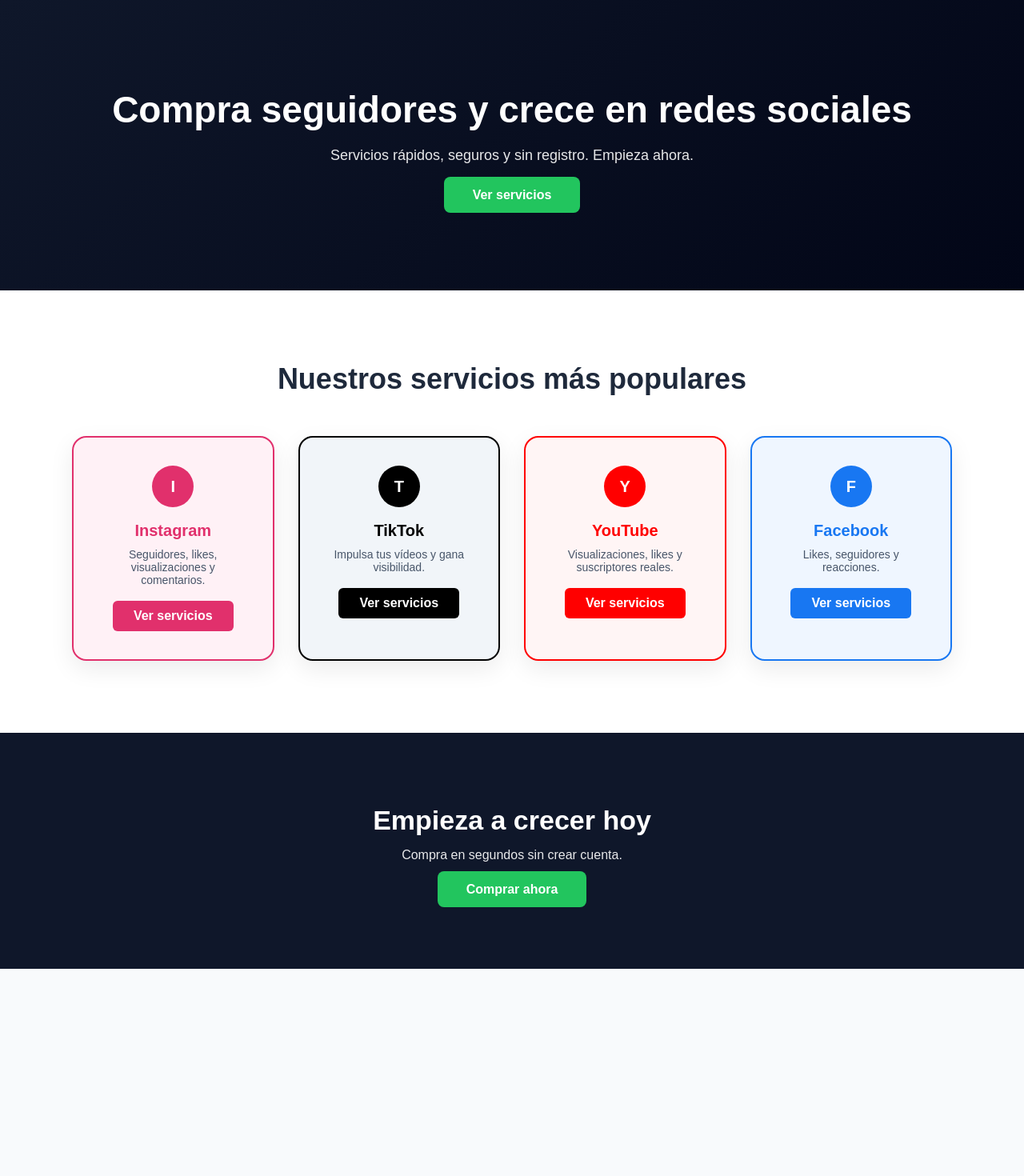
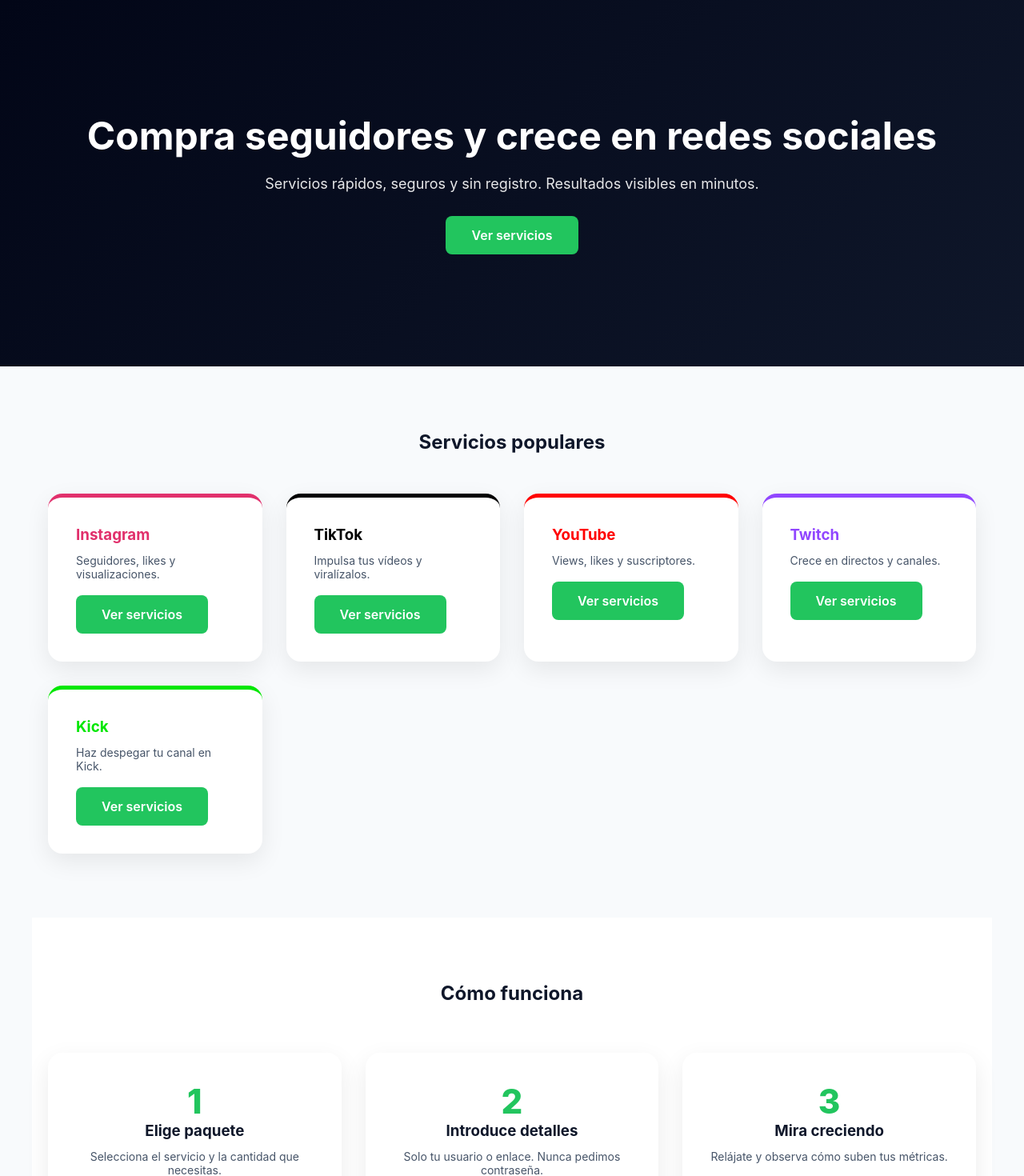
Before and after one commit to dotha115/SMMM, a Next.js app: page / in a window 1280 px wide. Shown: the top 1470 px of the page at 80% size. Before the commit the page ends 1211 px from the top, so only its background shows below. Built offline with nearby package versions, Linux system fonts and the light colour scheme.

Commit message:
Update page.js

```diff
--- a/app/page.js
+++ b/app/page.js
@@ -1,196 +1,92 @@
 export default function Home() {
   return (
-    <main style={page}>
-
+    <>
       {/* HERO */}
-      <section style={hero}>
-        <h1 style={heroTitle}>Compra seguidores y crece en redes sociales</h1>
-        <p style={heroText}>
-          Servicios rápidos, seguros y sin registro. Empieza ahora.
-        </p>
-        <a href="/services" style={heroBtn}>Ver servicios</a>
+      <section className="hero">
+        <h1>Compra seguidores y crece en redes sociales</h1>
+        <p>Servicios rápidos, seguros y sin registro. Resultados visibles en minutos.</p>
+        <a href="/services" className="btn btn-primary">Ver servicios</a>
       </section>
 
-      {/* SERVICES PREVIEW */}
-      <section style={section}>
-        <h2 style={h2}>Nuestros servicios más populares</h2>
+      {/* SERVICIOS */}
+      <section className="container">
+        <h2 style={{ textAlign: "center", marginBottom: 50 }}>Servicios populares</h2>
 
-        <div style={grid}>
-
-          <ServiceCard
-            title="Instagram"
-            color="#e1306c"
-            bg="#fff1f6"
-            desc="Seguidores, likes, visualizaciones y comentarios."
-          />
-
-          <ServiceCard
-            title="TikTok"
-            color="#000000"
-            bg="#f1f5f9"
-            desc="Impulsa tus vídeos y gana visibilidad."
-          />
-
-          <ServiceCard
-            title="YouTube"
-            color="#ff0000"
-            bg="#fff5f5"
-            desc="Visualizaciones, likes y suscriptores reales."
-          />
-
-          <ServiceCard
-            title="Facebook"
-            color="#1877f2"
-            bg="#eff6ff"
-            desc="Likes, seguidores y reacciones."
-          />
-
+        <div className="cards">
+          <ServiceCard title="Instagram" color="#e1306c" desc="Seguidores, likes y visualizaciones." />
+          <ServiceCard title="TikTok" color="#000000" desc="Impulsa tus vídeos y viralízalos." />
+          <ServiceCard title="YouTube" color="#ff0000" desc="Views, likes y suscriptores." />
+          <ServiceCard title="Twitch" color="#9146ff" desc="Crece en directos y canales." />
+          <ServiceCard title="Kick" color="#00e701" desc="Haz despegar tu canal en Kick." />
         </div>
       </section>
 
-      {/* CTA */}
-      <section style={cta}>
-        <h2 style={ctaTitle}>Empieza a crecer hoy</h2>
-        <p style={ctaText}>
-          Compra en segundos sin crear cuenta.
-        </p>
-        <a href="/services" style={ctaBtn}>Comprar ahora</a>
+      {/* COMO FUNCIONA */}
+      <section className="container" style={{ background: "#ffffff" }}>
+        <h2 style={{ textAlign: "center", marginBottom: 60 }}>Cómo funciona</h2>
+
+        <div className="cards">
+          <Step number="1" title="Elige paquete" text="Selecciona el servicio y la cantidad que necesitas." />
+          <Step number="2" title="Introduce detalles" text="Solo tu usuario o enlace. Nunca pedimos contraseña." />
+          <Step number="3" title="Mira creciendo" text="Relájate y observa cómo suben tus métricas." />
+        </div>
       </section>
 
-    </main>
+      {/* POR QUE ELEGIRNOS */}
+      <section className="container">
+        <h2 style={{ textAlign: "center", marginBottom: 60 }}>Por qué elegirnos</h2>
+
+        <div className="cards">
+          <Benefit title="100% Seguro" text="Nunca pedimos contraseñas ni accesos." />
+          <Benefit title="Entrega rápida" text="Los pedidos empiezan en minutos." />
+          <Benefit title="Alta calidad" text="Perfiles premium y estables." />
+          <Benefit title="Soporte 24/7" text="Atención constante ante cualquier duda." />
+        </div>
+      </section>
+
+      {/* CTA FINAL */}
+      <section className="hero">
+        <h2>Empieza a crecer hoy mismo</h2>
+        <p>Compra en segundos. Sin registro. Sin complicaciones.</p>
+        <a href="/services" className="btn btn-primary">Comprar ahora</a>
+      </section>
+
+      {/* FOOTER */}
+      <footer className="footer">
+        © 2024 Social Boost Pro · Todos los derechos reservados<br />
+        <a href="#">Términos de servicio</a> · <a href="#">Política de privacidad</a>
+      </footer>
+    </>
   );
 }
 
 /* COMPONENTES */
 
-function ServiceCard({ title, desc, color, bg }) {
+function ServiceCard({ title, desc, color }) {
   return (
-    <div style={{ ...card, background: bg, borderColor: color }}>
-      <div style={{ ...icon, background: color }}>{title[0]}</div>
-      <h3 style={{ ...cardTitle, color }}>{title}</h3>
-      <p style={cardText}>{desc}</p>
-      <a href="/services" style={{ ...cardBtn, background: color }}>
-        Ver servicios
-      </a>
+    <div className="card" style={{ borderTop: `5px solid ${color}` }}>
+      <h3 style={{ color }}>{title}</h3>
+      <p>{desc}</p>
+      <a href="/services" className="btn btn-primary">Ver servicios</a>
     </div>
   );
 }
 
-/* ESTILOS */
+function Step({ number, title, text }) {
+  return (
+    <div className="card step">
+      <span>{number}</span>
+      <h3>{title}</h3>
+      <p>{text}</p>
+    </div>
+  );
+}
 
-const page = {
-  fontFamily: "Arial",
-  background: "#ffffff",
-  color: "#1e293b"
-};
-
-const hero = {
-  background: "linear-gradient(135deg,#0f172a,#020617)",
-  color: "#ffffff",
-  padding: "110px 20px",
-  textAlign: "center"
-};
-
-const heroTitle = {
-  fontSize: "46px",
-  marginBottom: "20px"
-};
-
-const heroText = {
-  fontSize: "18px",
-  opacity: 0.9,
-  marginBottom: "30px"
-};
-
-const heroBtn = {
-  background: "#22c55e",
-  padding: "14px 36px",
-  borderRadius: "8px",
-  color: "#ffffff",
-  fontWeight: "bold",
-  textDecoration: "none"
-};
-
-const section = {
-  padding: "90px 20px",
-  textAlign: "center"
-};
-
-const h2 = {
-  fontSize: "36px",
-  marginBottom: "50px"
-};
-
-const grid = {
-  maxWidth: "1100px",
-  margin: "0 auto",
-  display: "grid",
-  gridTemplateColumns: "repeat(auto-fit,minmax(250px,1fr))",
-  gap: "30px"
-};
-
-const card = {
-  padding: "35px",
-  borderRadius: "18px",
-  border: "2px solid",
-  boxShadow: "0 10px 30px rgba(0,0,0,0.08)"
-};
-
-const icon = {
-  width: "52px",
-  height: "52px",
-  borderRadius: "50%",
-  color: "#ffffff",
-  display: "flex",
-  alignItems: "center",
-  justifyContent: "center",
-  fontWeight: "bold",
-  fontSize: "20px",
-  margin: "0 auto 18px"
-};
-
-const cardTitle = {
-  fontSize: "20px",
-  marginBottom: "10px"
-};
-
-const cardText = {
-  color: "#475569",
-  fontSize: "14px",
-  marginBottom: "18px"
-};
-
-const cardBtn = {
-  display: "inline-block",
-  padding: "10px 26px",
-  color: "#ffffff",
-  borderRadius: "6px",
-  fontWeight: "bold",
-  textDecoration: "none"
-};
-
-const cta = {
-  background: "#0f172a",
-  color: "#ffffff",
-  padding: "90px 20px",
-  textAlign: "center"
-};
-
-const ctaTitle = {
-  fontSize: "34px",
-  marginBottom: "15px"
-};
-
-const ctaText = {
-  opacity: 0.9,
-  marginBottom: "25px"
-};
-
-const ctaBtn = {
-  background: "#22c55e",
-  padding: "14px 36px",
-  borderRadius: "8px",
-  color: "#ffffff",
-  fontWeight: "bold",
-  textDecoration: "none"
-};
+function Benefit({ title, text }) {
+  return (
+    <div className="card">
+      <h3>{title}</h3>
+      <p>{text}</p>
+    </div>
+  );
+}
```
